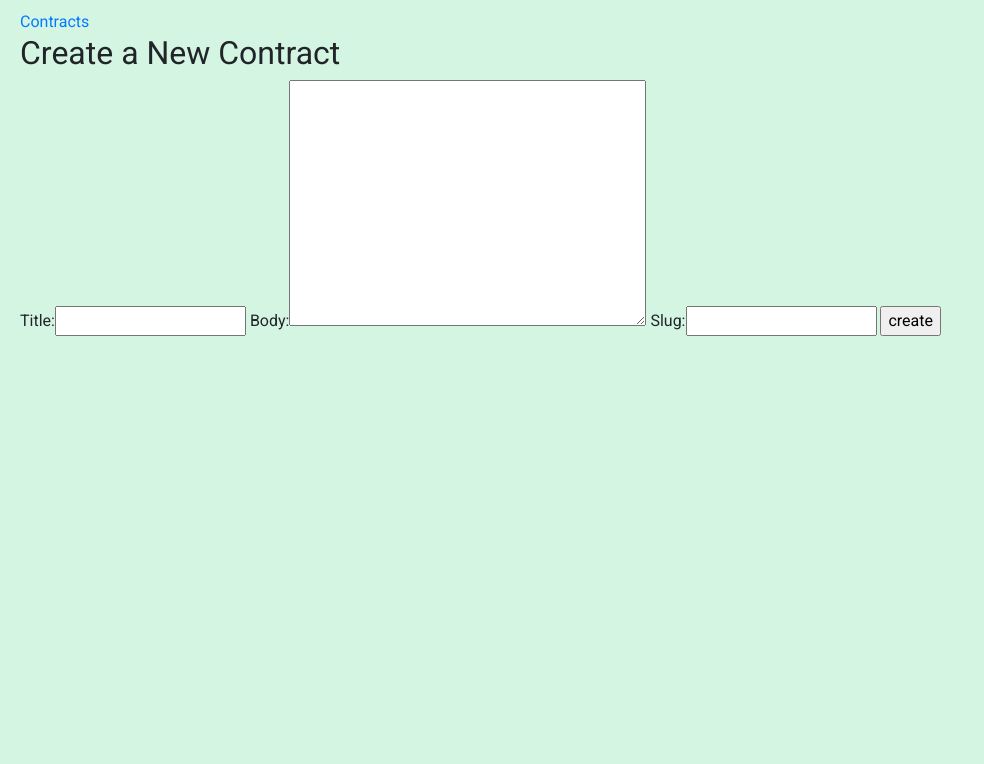
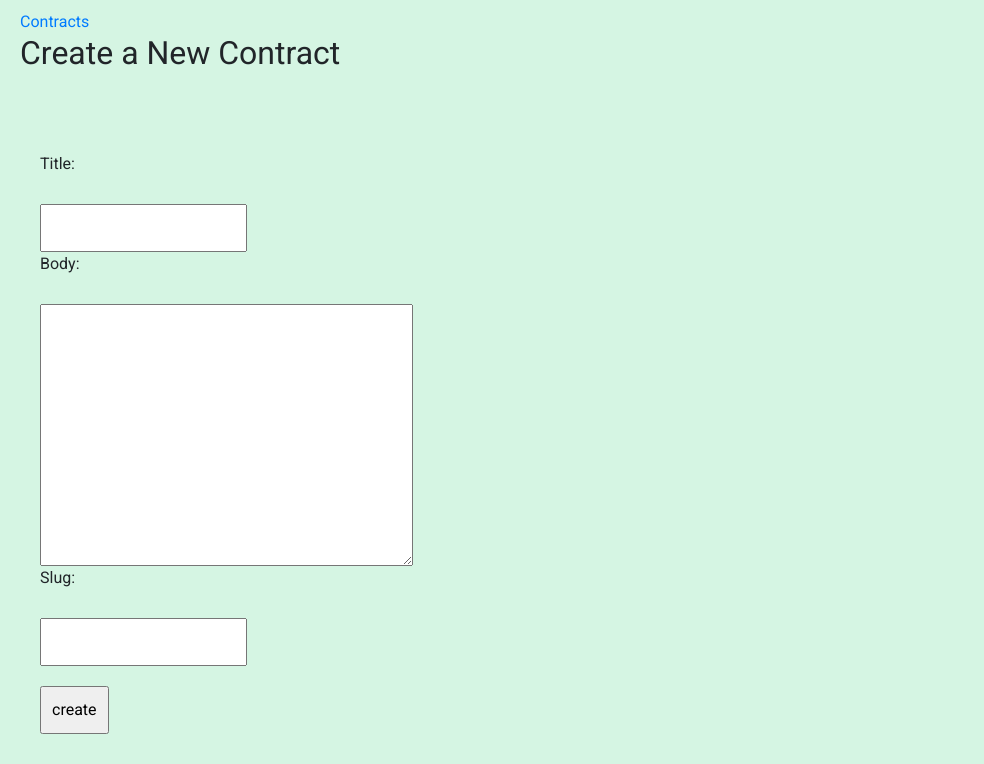
Before and after one commit to wayfarer1549/ECU-SENG-6240-SP2020-Team-3-project, a Django app: page /contracts/create/ in a window 1280 px wide. Shown: the part 58-822 px from the top of the page, without its empty margins (0-984 px from the left). Before the commit the page ends 394 px from the top, so only its background shows below. Run offline with Django 3.2, Linux system fonts and the light colour scheme; some libraries are stand-ins or nearby versions.

Commit message:
Added some basic form styling

```diff
--- a/src/clmp/assets/styles.css
+++ b/src/clmp/assets/styles.css
@@ -7,3 +7,14 @@ body {
 .wrapper {
     margin: 10px 20px 10px 20px;
 }
+
+.site-form {
+    margin-top: 60px;
+    padding: 20px;
+}
+
+.site-form input, .site-form textarea {
+    display: block;
+    margin: 20px 0 0px 0;
+    padding: 10px;
+}
```
